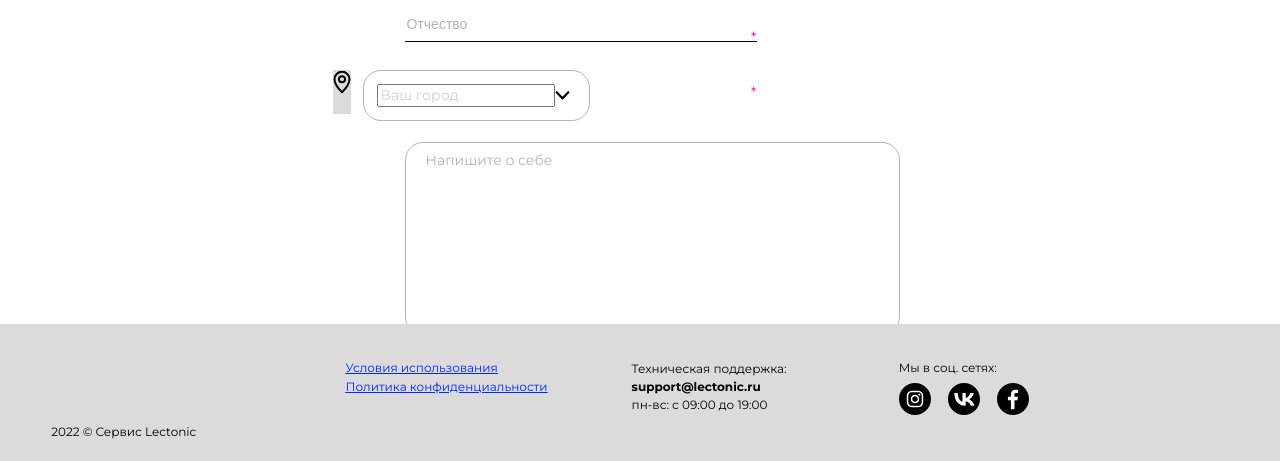
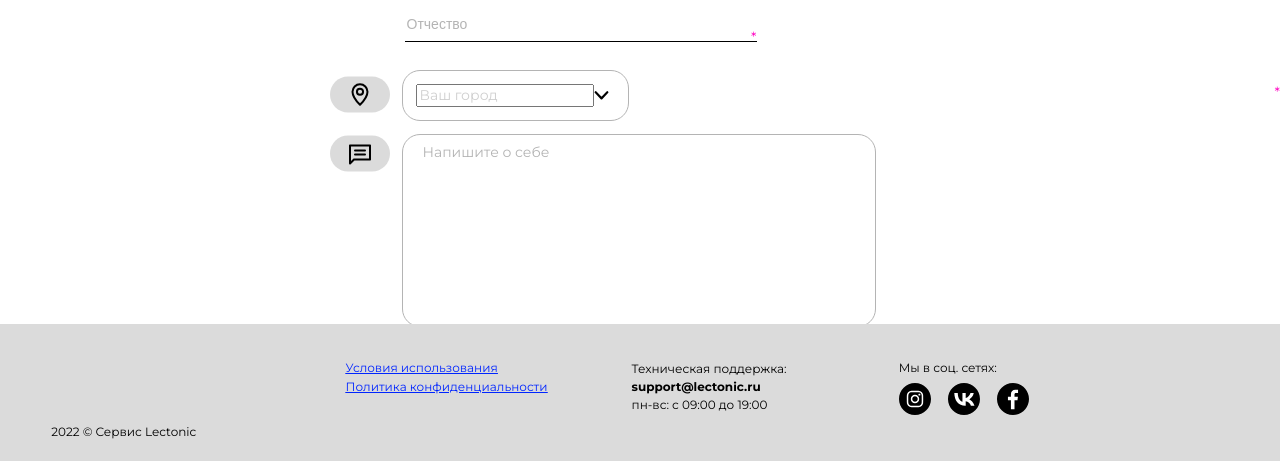
Before and after one commit to g-anka/Lektonik, a React app: page /user_info-form in a window 1280 px wide. Shown: the part 337-798 px from the top of the page. Built offline with nearby package versions, Linux system fonts and the light colour scheme.

Commit message:
стилизован PersonalDetailForm для демонстрации

```diff
--- a/src/components/PersonalDetailsForm.js
+++ b/src/components/PersonalDetailsForm.js
@@ -2,7 +2,8 @@ import React, { useState } from "react";
 import DropDownElement from "./DropdownElement";
 import Header from "./Header";
 import "../styles/personaldetailsform.css";
-import placeIcon from "../img/icon_place.svg";
+import placeIcon from "../img/location-icon.svg";
+import infoIcon from "../img/info-icon.svg";
 import profileSelected from "../img/header_profile-selected.svg";
 import profile from "../img/header_profile.svg";
 
@@ -87,13 +88,10 @@ export default function PersonalDetailsForm() {
             <p className="special-sign">*</p>
           </div>
 
-          <div className="input-container">
-            <div className="small-container place">
+          <div className="input-with-icon">
               <img
-                className="icon-small"
-                alt="search-icon"
+                  className="location-icon"
                   src={placeIcon} />
-            </div>
             <DropDownElement
               selectDetails={citySelect}
               className="select-city"
@@ -107,11 +105,16 @@ export default function PersonalDetailsForm() {
             <DropDownElement selectDetails={citySelect}></DropDownElement>
             <p className="special-sign">*</p>
           </div> */}
+          <div className="input-with-icon">
+            <img
+                className="info-icon"
+                src={infoIcon} />
             <textarea
               value={userDetails.userSelfDescription}
               placeholder="Напишите о себе"
               onChange={(e) => handleInputChange(e, "userSelfDescription")}
             ></textarea>
+          </div>
           <button className="btn btn-main" onClick={(e) => handleAddEvent(e)}>
             <div>Завершить регистрацию</div>
           </button>
--- a/src/styles/personaldetailsform.css
+++ b/src/styles/personaldetailsform.css
@@ -41,6 +41,8 @@
   padding-left: 20px;
   font-size: 14px;
   line-height: 17px;
+  margin-bottom: 96px;
+  margin-top: 20px;
 }
 
 .user-details-form textarea::-webkit-input-placeholder {
@@ -95,3 +97,19 @@
   font-family: "Montserrat", sans-serif;
   font-weight: 500;
 }
+
+.input-with-icon {
+  display: flex;
+  margin-left: -75px;
+}
+
+.input-with-icon > img {
+  margin-right: 12px;
+}
+
+.location-icon {
+  margin-top: 5px;
+}
+.info-icon {
+  margin-top: -230px;
+}
--- a/src/styles/style.css
+++ b/src/styles/style.css
@@ -20,6 +20,7 @@ body {
     color: var(--main-black);
     background-color: var(--main-white);
     font-family: 'Montserrat', sans-serif;
+    height: 100vh;
 }
 
 /*Заголовки*/
```
Lines whose indentation alone changed are shown as unchanged.
